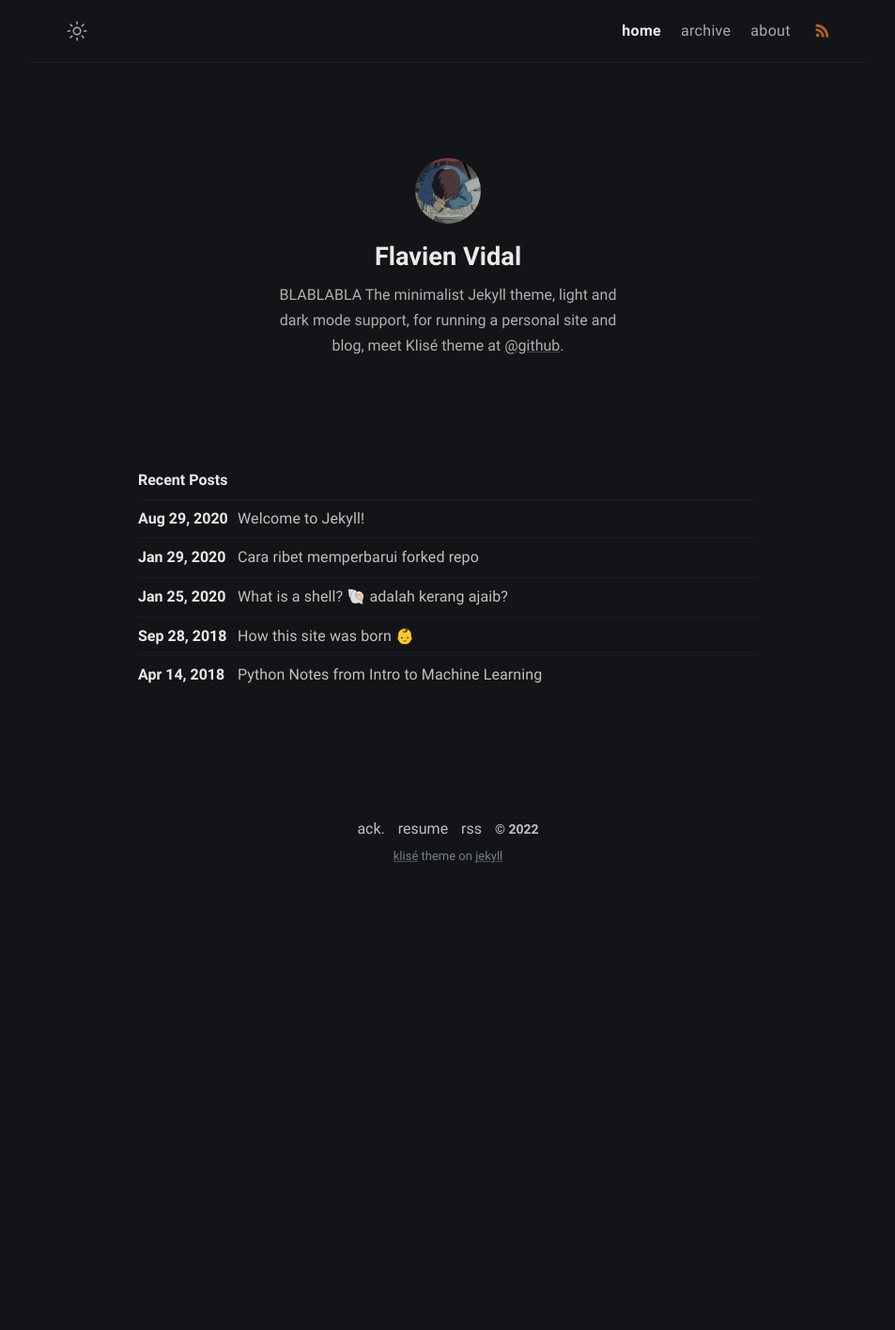
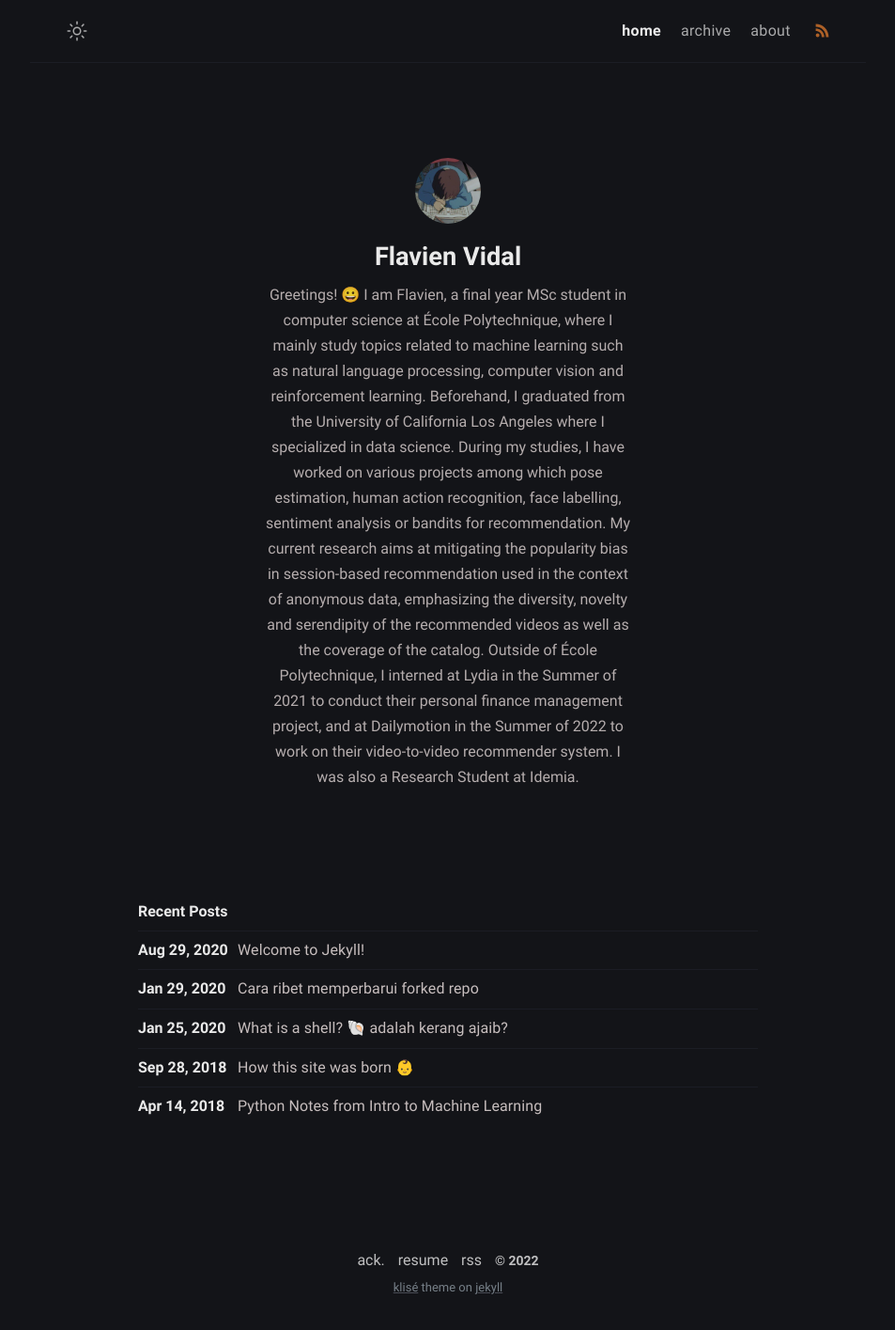
Before and after one commit to FlavienVidal/flavienvidal.github.io, a Jekyll site: the page built from index.md, in a window 1280 px wide. Shown: the whole page at 94% size, without its empty margins (163-1116 px from the left). Built offline with Jekyll 4.4.1, drawn with Linux system fonts in a browser that asks for light colours; before the commit the page ends 956 px from its top, so only the background shows below that.

Commit message:
wip: modifying the introduction

```diff
--- a/_config.yml
+++ b/_config.yml
@@ -13,8 +13,13 @@ mode: dark # default theme "dark" | "light"
 author:
   name: Flavien Vidal # author name
   bio: >- # tell to the world
-    BLABLABLA The minimalist Jekyll theme, light and dark mode support, for running a personal site and blog,
-    meet Klisé theme at <a href="https://github.com/piharpi/jekyll-klise" target="_blank" rel="noopener">@github</a>.
+    Greetings! 😀
+
+    I am Flavien, a final year MSc student in computer science at École Polytechnique, where I mainly study topics related to machine learning such as natural language processing, computer vision and reinforcement learning. Beforehand, I graduated from the University of California Los Angeles where I specialized in data science.
+
+    During my studies, I have worked on various projects among which pose estimation, human action recognition, face labelling, sentiment analysis or bandits for recommendation. My current research aims at mitigating the popularity bias in session-based recommendation used in the context of anonymous data, emphasizing the diversity, novelty and serendipity of the recommended videos as well as the coverage of the catalog.
+
+    Outside of École Polytechnique, I interned at Lydia in the Summer of 2021 to conduct their personal finance management project, and at Dailymotion in the Summer of 2022 to work on their video-to-video recommender system. I was also a Research Student at Idemia.
   username: username # general username
   github: github_username # github username
   twitter: twitter_username # twitter username
```
